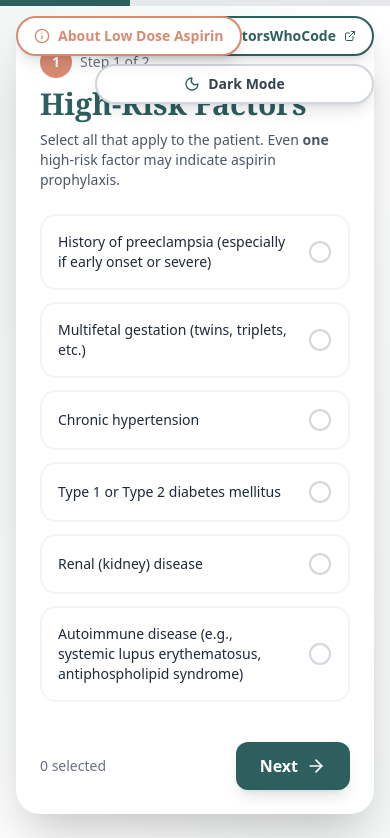
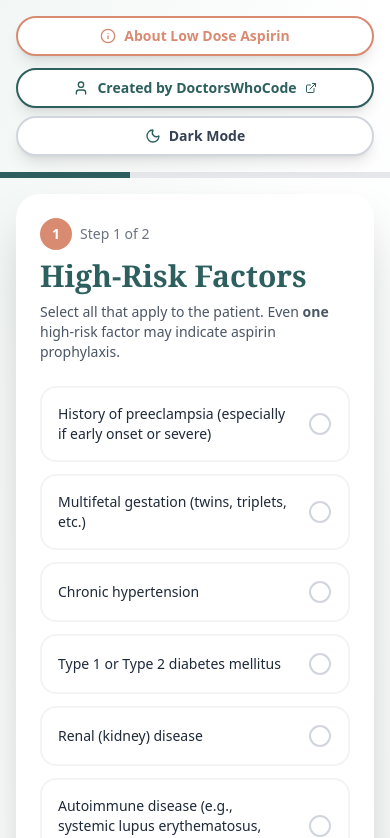
Before and after one commit to chukwumaonyeije/preeclampsia-screener, a React (Vite) app: page / in a window 390 px wide. Shown: the top 838 px of the page. Built offline with nearby package versions, Linux system fonts and the light colour scheme.

Commit message:
Fix mobile layout: prevent header buttons from overlapping
Make header responsive with vertical stacking on mobile and horizontal layout on desktop.

Co-Authored-By: Warp <agent@warp.dev>

```diff
--- a/src/App.jsx
+++ b/src/App.jsx
@@ -117,14 +117,26 @@ function App() {
 
   return (
     <div className="min-h-screen bg-gradient-to-br from-soft-sage via-white to-soft-sage dark:from-gray-900 dark:via-gray-800 dark:to-gray-900 flex flex-col transition-colors duration-300">
-      {/* Creator Attribution & Dark Mode Toggle */}
-      <div className="absolute top-4 right-4 z-10 flex flex-col gap-2">
+      {/* Header - Responsive Layout */}
+      <div className="w-full p-4 z-10">
+        <div className="max-w-7xl mx-auto flex flex-col sm:flex-row sm:justify-between gap-3">
+          {/* Low Dose Aspirin Info Button */}
+          <button
+            onClick={() => setShowAspirinInfo(true)}
+            className="flex items-center justify-center gap-2 bg-white dark:bg-gray-800 px-4 py-2 rounded-full shadow-lg hover:shadow-xl transition-all border-2 border-clay dark:border-gray-600 hover:bg-soft-sage dark:hover:bg-gray-700"
+          >
+            <Info className="w-4 h-4 text-clay dark:text-yellow-500" />
+            <span className="text-sm font-semibold text-clay dark:text-yellow-500">About Low Dose Aspirin</span>
+          </button>
+
+          {/* Right Side: Creator Attribution & Dark Mode Toggle */}
+          <div className="flex flex-col sm:flex-row gap-2">
             {/* Creator Attribution */}
             <a
               href="https://DoctorsWhoCode.blog"
               target="_blank"
               rel="noopener noreferrer"
-          className="flex items-center gap-2 bg-white dark:bg-gray-800 px-4 py-2 rounded-full shadow-lg hover:shadow-xl transition-all border-2 border-maternal-teal dark:border-gray-600 hover:bg-soft-sage dark:hover:bg-gray-700"
+              className="flex items-center justify-center gap-2 bg-white dark:bg-gray-800 px-4 py-2 rounded-full shadow-lg hover:shadow-xl transition-all border-2 border-maternal-teal dark:border-gray-600 hover:bg-soft-sage dark:hover:bg-gray-700"
             >
               <User className="w-4 h-4 text-maternal-teal dark:text-soft-sage" />
               <span className="text-sm font-semibold text-maternal-teal dark:text-soft-sage">Created by DoctorsWhoCode</span>
@@ -150,16 +162,7 @@ function App() {
               )}
             </button>
           </div>
-
-      {/* Low Dose Aspirin Info Button */}
-      <div className="absolute top-4 left-4 z-10">
-        <button
-          onClick={() => setShowAspirinInfo(true)}
-          className="flex items-center gap-2 bg-white dark:bg-gray-800 px-4 py-2 rounded-full shadow-lg hover:shadow-xl transition-all border-2 border-clay dark:border-gray-600 hover:bg-soft-sage dark:hover:bg-gray-700"
-        >
-          <Info className="w-4 h-4 text-clay dark:text-yellow-500" />
-          <span className="text-sm font-semibold text-clay dark:text-yellow-500">About Low Dose Aspirin</span>
-        </button>
+        </div>
       </div>
 
       {/* Aspirin Info Modal */}
```
Lines whose indentation alone changed are shown as unchanged.
